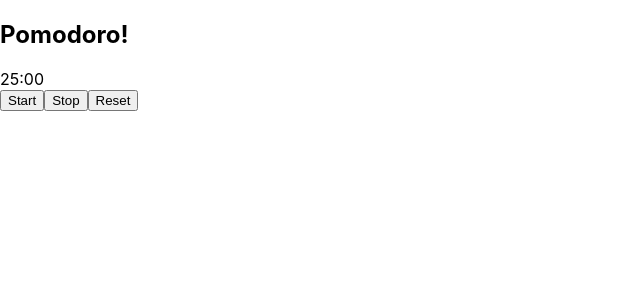
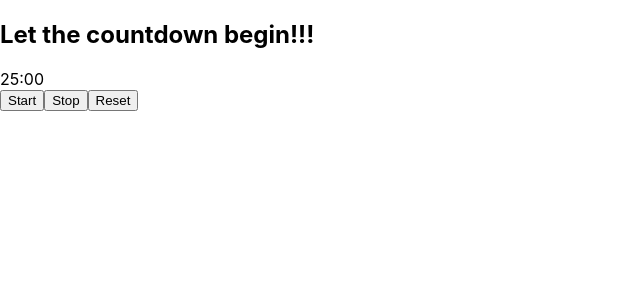
Before and after one commit to Cathella/pomodoro, a React (Create React App) app: page / in a window 1280 px wide. Shown: the top 300 px of the page, without its empty margins (0-640 px from the left). Built offline with nearby package versions, Linux system fonts and the light colour scheme.

Commit message:
Add state for the title

```diff
--- a/src/App.js
+++ b/src/App.js
@@ -1,15 +1,20 @@
 import React, { useState } from 'react';
 import './App.css';
 
+function padTime(time) {
+  return time.toString().padStart(2, '0');
+}
+
 function App() {
+  const [ title, setTitle ] = useState('Let the countdown begin!!!');
   const [ timeLeft, setTimeLeft ] = useState(25 * 60);
 
-  const minutes = Math.floor(timeLeft / 60);
-  const seconds = (timeLeft - minutes * 60).toString().padStart(2, '0');
+  const minutes = padTime(Math.floor(timeLeft / 60));
+  const seconds = padTime(timeLeft - minutes * 60);
 
   return (
     <div className="app">
-      <h2>Pomodoro!</h2>
+      <h2>{title}</h2>
 
       <div className="timer">
         <span>{minutes}</span>
```
